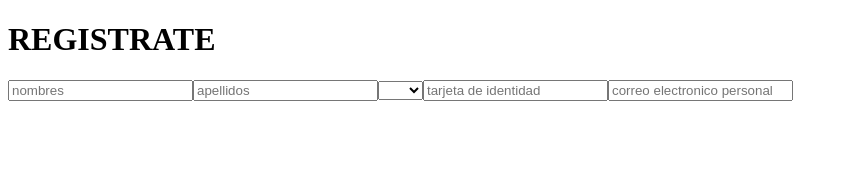
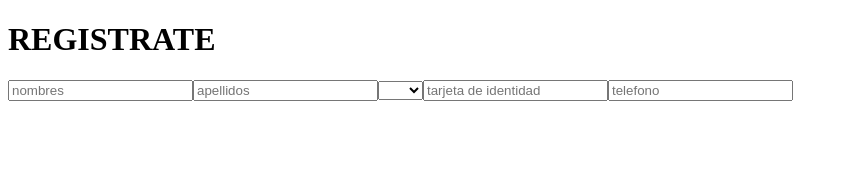
Before and after one commit to Andreaperez1/Proyecto-sena, a React (Vite) app in the folder proyect-sena-app/: page / in a window 1280 px wide. Shown: the top 170 px of the page, without its empty margins (0-848 px from the left). Built offline with nearby package versions, Linux system fonts and the light colour scheme.

Commit message:
ya listo pueden seguir

```diff
--- a/proyect-sena-app/src/page/Registro.jsx
+++ b/proyect-sena-app/src/page/Registro.jsx
@@ -23,7 +23,10 @@ const Registro = () => {
 
 <Input label ="tarjeta de identidad"></Input>
 
-<Input label ="correo electronico personal"></Input>
+<Input label ="telefono"></Input>
+
+
+
     </div>
   )
 }
```
